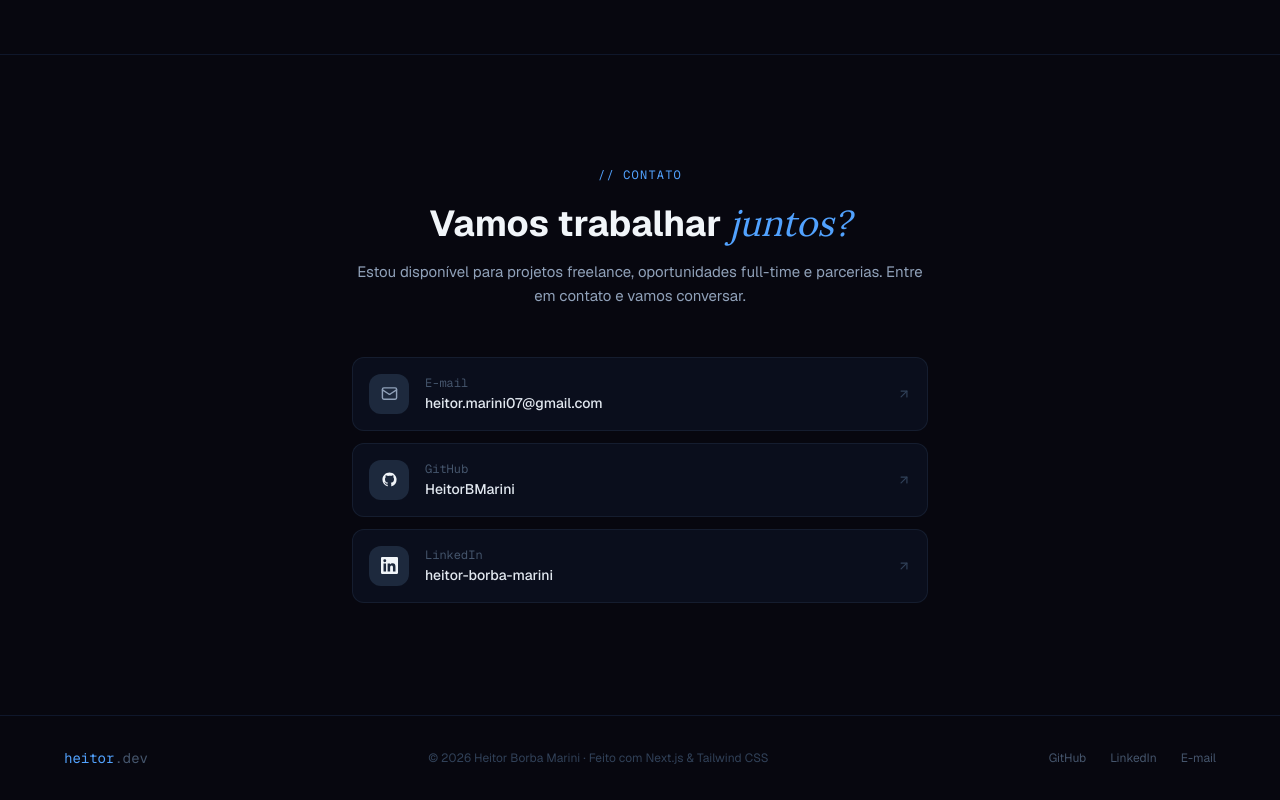
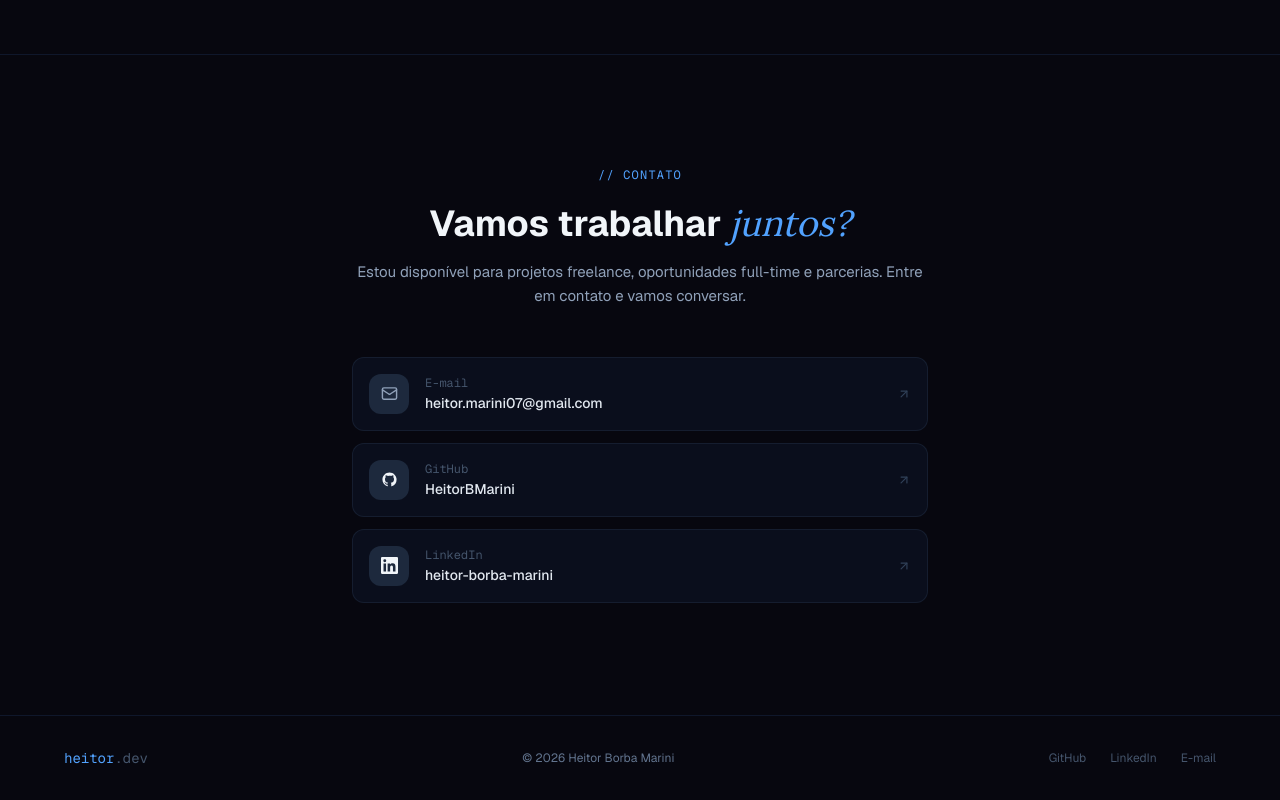
Before and after one commit to HeitorBMarini/portfolio-heitor, a Next.js app: page / in a window 1280 px wide. Shown: the part 3333-4133 px from the top of the page. Built offline with nearby package versions, Linux system fonts and the light colour scheme.

Commit message:
fix: simplificar copyright e clarear texto do footer

```diff
--- a/components/Footer.tsx
+++ b/components/Footer.tsx
@@ -9,8 +9,8 @@ export function Footer() {
           <span className="text-slate-600">.dev</span>
         </p>
 
-        <p className="text-xs text-slate-700 order-last md:order-none">
-          © {year} Heitor Borba Marini · Feito com Next.js & Tailwind CSS
+        <p className="text-xs text-slate-500 order-last md:order-none">
+          © {year} Heitor Borba Marini
         </p>
 
         <div className="flex gap-6">
```
